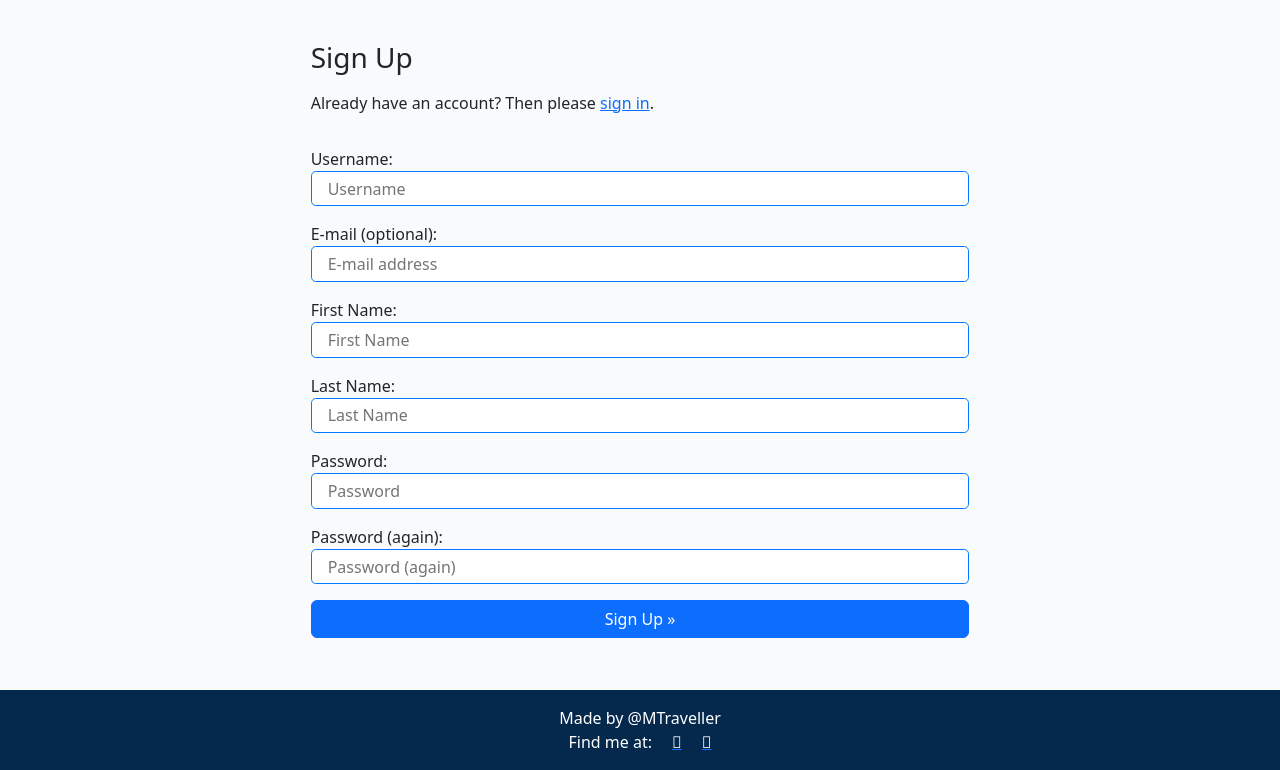
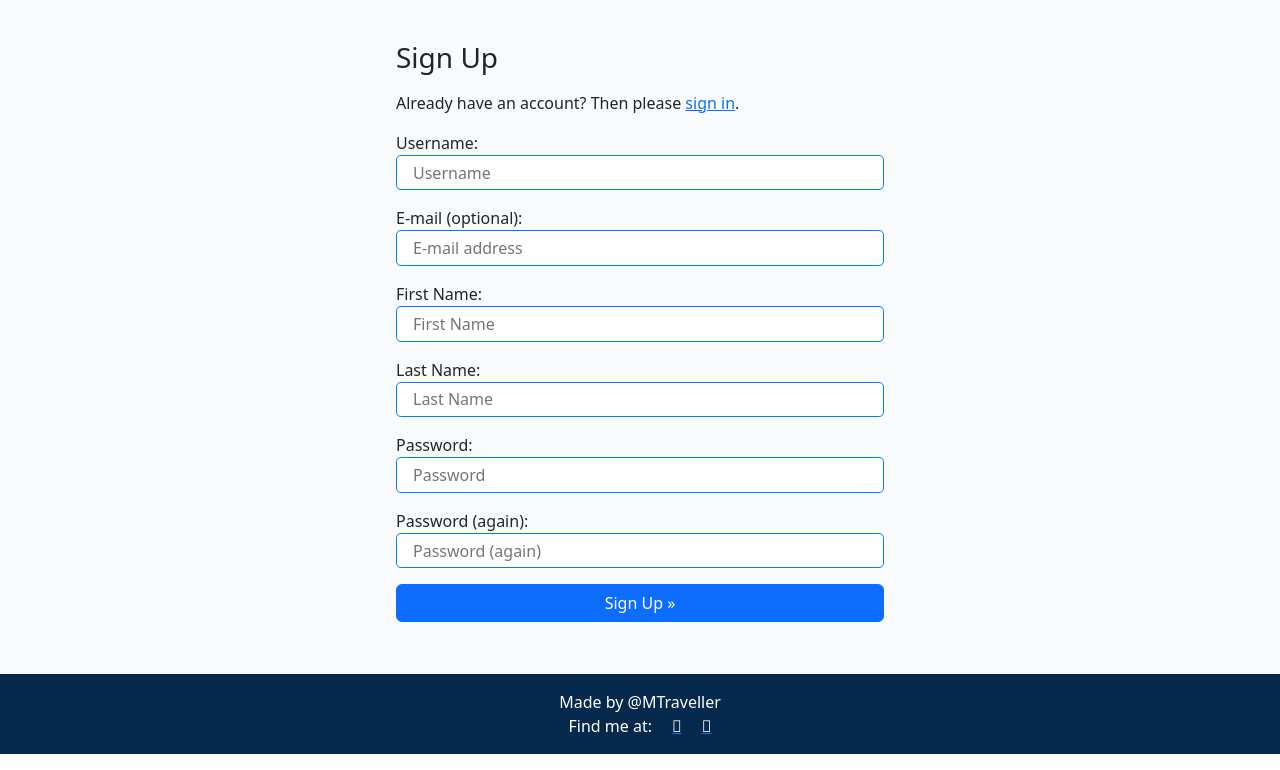
Before and after one commit to Code-Institute-Submissions/bookable, a Django app: page /accounts/signup/ in a window 1280 px wide. Shown: the part 60-830 px from the top of the page. Run offline with Django 4.2, Linux system fonts and the light colour scheme; parts of the project's set-up code (start-up, migrations or seed data) failed here and were passed over; some libraries are stand-ins or nearby versions.

Commit message:
Lower columns for page

```diff
--- a/templates/account/signup.html
+++ b/templates/account/signup.html
@@ -7,18 +7,13 @@
 {% block content %}
 
 <div class="container">
-  <div class="row">
-    <div class="col-md-8 mt-3 offset-md-2">
+  <div class="row justify-content-center">
+    <div class="col-md-6 mt-3">
 
       <h3>{% trans "Sign Up" %}</h3>
 
       <p>{% blocktrans %}Already have an account? Then please <a href="{{ login_url }}">sign in</a>.{% endblocktrans %}</p>
 
-    </div>
-  </div>
-
-  <div class="row">
-    <div class="col-md-8 mt-3 offset-md-2">
       <form class="signup" id="signup_form" method="post" action="{% url 'account_signup' %}">
         {% csrf_token %}
         {{ form.as_p }}
```
Also changed, not shown: templates/account/login.html (+2 -8 lines), templates/account/logout.html (+2 -6 lines).
